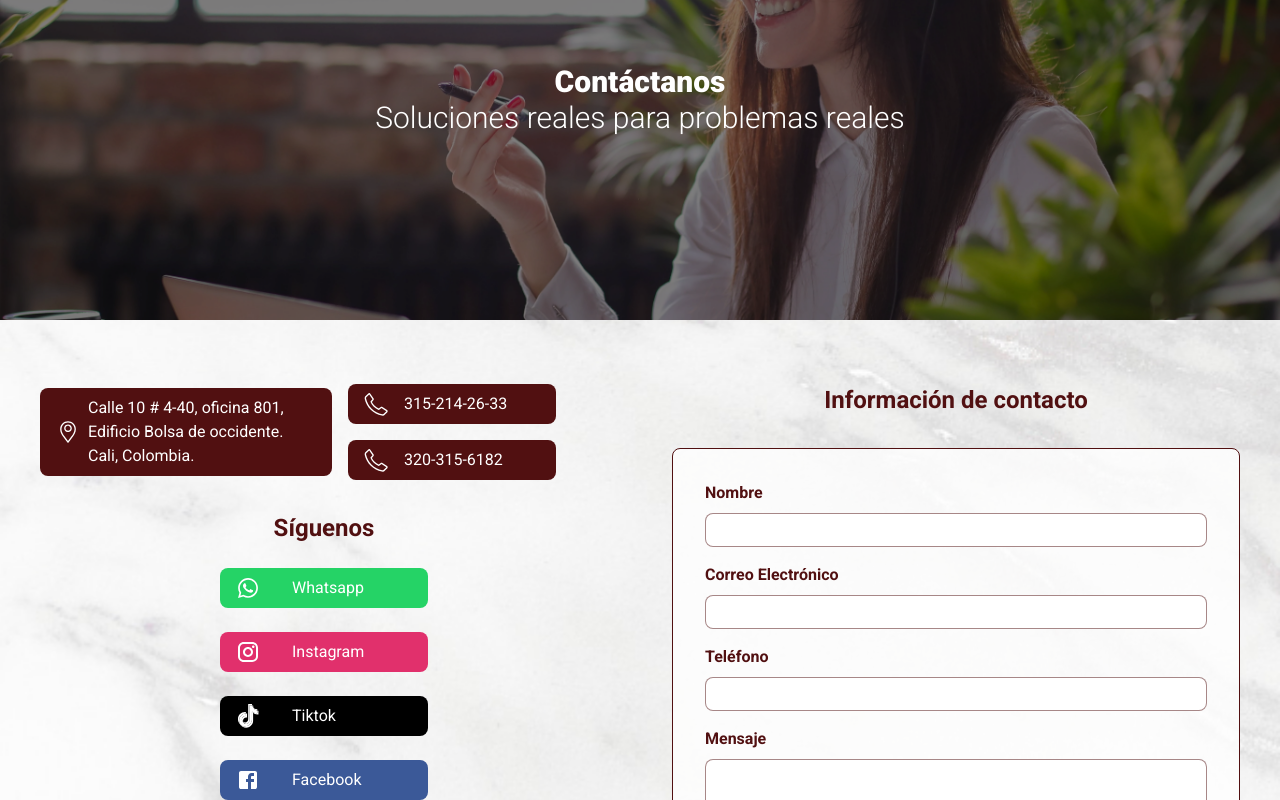
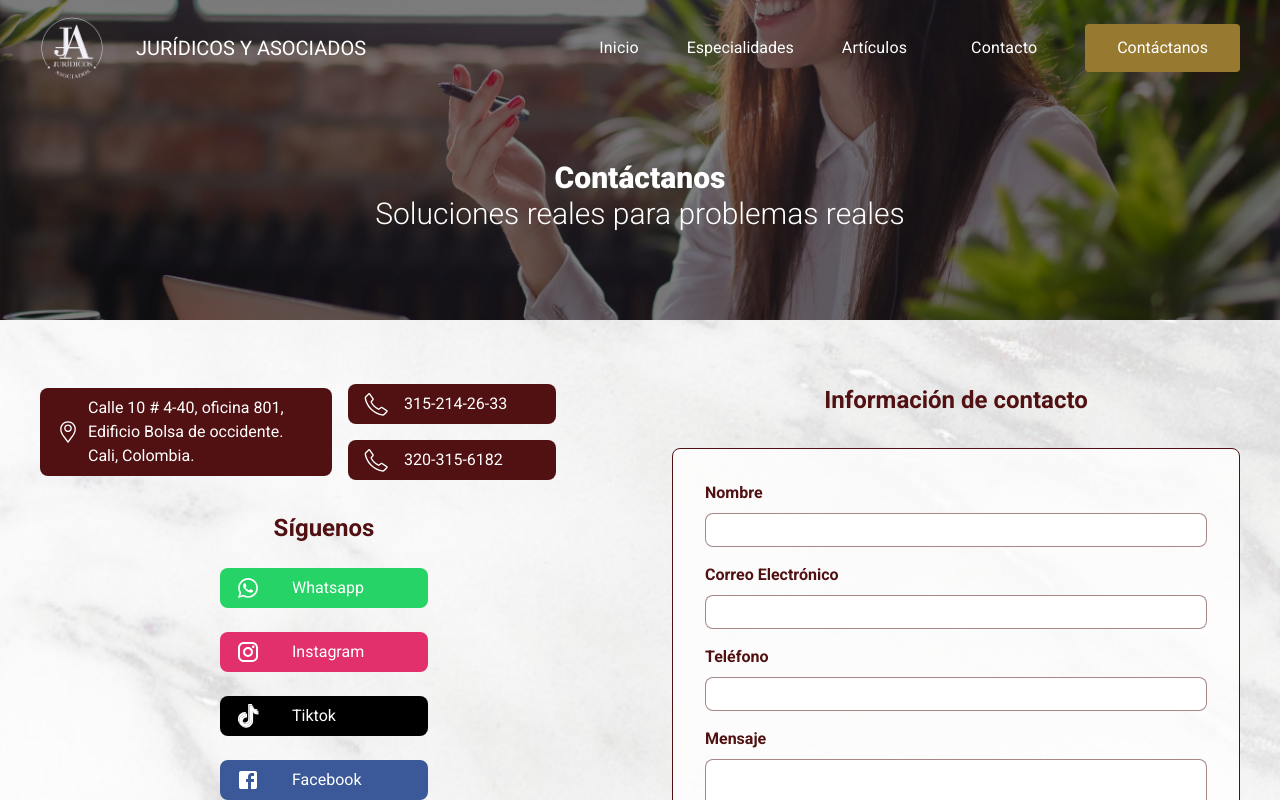
Before and after one commit to jojanes011/pruebajuridicos, a Next.js app: page /contacto in a window 1280 px wide. Shown: the top 800 px of the page. Built offline with nearby package versions, Linux system fonts and the light colour scheme.

Commit message:
Refactor Header component for improved mobile responsiveness and styling

```diff
--- a/src/components/global/header/Header.tsx
+++ b/src/components/global/header/Header.tsx
@@ -28,66 +28,122 @@ export default function Header({ showBorder = true, hasBackground = false }) {
 
   const toggleMobileMenu = () => {
     setMobileMenuOpen(!mobileMenuOpen);
-    if (mobileMenuOpen) setOpenCollapse(false); // Cerrar collapse al cerrar el menú móvil
+    // Asegura que el colapso se cierre al cerrar el menú móvil
+    if (mobileMenuOpen) {
+      setOpenCollapse(false);
+    }
   };
 
   useEffect(() => {
     const handleScroll = () => {
-      setIsScrolled(window.scrollY > 50); // Cambia el estado al hacer scroll
+      // Cambia el estado cuando el scroll pasa 100px, por ejemplo
+      setIsScrolled(window.scrollY > 100);
     };
+
+    // Agrega el evento de escucha de scroll
     window.addEventListener("scroll", handleScroll);
-    return () => window.removeEventListener("scroll", handleScroll);
+
+    // Limpia el evento al desmontar el componente
+    return () => {
+      window.removeEventListener("scroll", handleScroll);
+    };
   }, []);
 
   return (
     <AppBar
-      position="fixed"
+      position="sticky"
+      color="transparent"
       elevation={0}
       sx={{
         backgroundColor:
           isScrolled || hasBackground ? "#511011" : "transparent",
-        transition: "background-color 0.3s ease, box-shadow 0.3s ease",
-        boxShadow:
-          isScrolled && showBorder ? "0 2px 4px rgba(0, 0, 0, 0.1)" : "",
-        zIndex: 20, // Asegura que el header esté sobre el video
+        transition: "background-color 0.3s",
+        boxShadow: showBorder ? "0 0 0 0.5px white" : "",
       }}
+      className="text-white"
     >
-      <Toolbar className="w-full sm:w-[1200px] mx-auto flex justify-between items-center py-4">
-        {/* Logo */}
-        <Link href="/" aria-label="Inicio">
-          <div className="flex items-center space-x-4">
+      <Toolbar className="w-full sm:w-[1200px] mx-auto" disableGutters>
+        <div className="sm:flex flex-1 py-4 hidden">
+          <Link
+            href="/"
+            aria-label="Inicio"
+            className="relative flex flex-row items-center space-x-8"
+          >
             <Image
               src="/images/logo-white.png"
               alt="Logotipo de Jurídicos y Asociados"
-              width={48}
-              height={48}
+              width={64}
+              height={64}
             />
-            <h1 className="text-white text-xl hidden sm:block">
-              JURÍDICOS Y ASOCIADOS
-            </h1>
+            <h1 className=" text-xl">JURÍDICOS Y ASOCIADOS</h1>
+          </Link>
         </div>
+
+        {/* Menú móvil */}
+        <nav className="flex sm:hidden flex-row items-center justify-between w-full py-2 pl-4 pr-2">
+          <Link
+            href="/"
+            aria-label="Inicio"
+            className="relative flex flex-row items-center space-x-8 h-12 w-12 sm:w-16 sm:h-16"
+          >
+            <Image
+              src="/images/logo-white.png"
+              alt="Logotipo de Jurídicos y Asociados"
+              layout="fill"
+              style={{
+                objectFit: "contain",
+              }}
+            />
           </Link>
+          <IconButton
+            edge="start"
+            color="inherit"
+            aria-label="open drawer"
+            onClick={toggleMobileMenu}
+          >
+            <Image
+              src="/icons/menu.svg"
+              alt="Icono Menú"
+              width={32}
+              height={32}
+            />
+          </IconButton>
+        </nav>
 
         {/* Menú principal en escritorio */}
-        <nav className="hidden sm:flex space-x-8 items-center">
+        <div className="hidden sm:flex flex-row items-center flex-1 space-x-8 py-4 justify-end">
           <Link href="/">
-            <MenuItem className="text-white">Inicio</MenuItem>
+            <MenuItem>Inicio</MenuItem>
           </Link>
           <button
-            aria-controls="especialidades-menu"
+            aria-controls="asesoria-menu"
             aria-haspopup="true"
+            className="w-full whitespace-nowrap overflow-hidden text-ellipsis"
             onClick={handleClick}
-            className="text-white"
           >
             Especialidades
           </button>
           <Menu
-            id="especialidades-menu"
+            id="asesoria-menu"
             anchorEl={anchorEl}
+            keepMounted
             open={open}
             onClose={handleClose}
-            anchorOrigin={{ vertical: "bottom", horizontal: "left" }}
-            transformOrigin={{ vertical: "top", horizontal: "left" }}
+            anchorOrigin={{
+              vertical: "bottom",
+              horizontal: "left",
+            }}
+            transformOrigin={{
+              vertical: "top",
+              horizontal: "left",
+            }}
+            slotProps={{
+              paper: {
+                style: {
+                  width: "180px",
+                },
+              },
+            }}
           >
             <Link href="/servicios/derecho-civil">
               <MenuItem>Derecho Civil</MenuItem>
@@ -98,33 +154,27 @@ export default function Header({ showBorder = true, hasBackground = false }) {
             <Link href="/servicios/derecho-penal">
               <MenuItem>Derecho Penal</MenuItem>
             </Link>
+            <Link href="/servicios/derecho-laboral">
+              <MenuItem>Derecho Laboral</MenuItem>
+            </Link>
           </Menu>
           <Link href="/blog">
-            <MenuItem className="text-white">Artículos</MenuItem>
+            <MenuItem>Artículos</MenuItem>
           </Link>
           <Link href="/contacto">
-            <MenuItem className="text-white">Contacto</MenuItem>
+            <MenuItem>Contacto</MenuItem>
           </Link>
+          <div className="flex flex-row justify-center">
             <a
               href={whatsappLink}
               target="_blank"
               rel="noopener noreferrer"
-            className="bg-secondary text-white rounded py-2 px-6"
+              className="bg-secondary text-white rounded py-3 px-8"
             >
               Contáctanos
             </a>
-        </nav>
-
-        {/* Menú móvil */}
-        <IconButton
-          edge="start"
-          color="inherit"
-          aria-label="open drawer"
-          onClick={toggleMobileMenu}
-          className="sm:hidden"
-        >
-          <Image src="/icons/menu.svg" alt="Menú" width={32} height={32} />
-        </IconButton>
+          </div>
+        </div>
       </Toolbar>
 
       {/* Drawer del menú móvil */}
@@ -132,36 +182,54 @@ export default function Header({ showBorder = true, hasBackground = false }) {
         anchor="left"
         open={mobileMenuOpen}
         onClose={toggleMobileMenu}
-        transitionDuration={300}
+        transitionDuration={300} // Ajusta la duración de la animación
       >
-        {/* Contenido del Drawer */}
-        <div className="w-screen bg-primary h-screen text-white">
-          <div className="flex justify-between p-4">
-            <Link href="/">
+        <div className="w-screen bg-primary h-screen" role="presentation">
+          <div className="flex flex-row justify-between p-4">
+            <Link
+              href="/"
+              aria-label="Inicio"
+              className="flex flex-row items-center space-x-8"
+            >
               <Image
                 src="/images/logo-white.png"
-                alt="Logo"
+                alt="Logotipo de Jurídicos y Asociados"
                 width={64}
                 height={64}
               />
             </Link>
-            <IconButton onClick={toggleMobileMenu}>
+            <IconButton
+              edge="start"
+              color="inherit"
+              aria-label="close drawer"
+              onClick={toggleMobileMenu}
+            >
               <Image
                 src="/icons/close.svg"
-                alt="Cerrar"
+                alt="Icono Menú"
                 width={32}
                 height={32}
               />
             </IconButton>
           </div>
-          <nav>
-            <MenuItem onClick={toggleMobileMenu}>
-              <Link href="/">Inicio</Link>
+
+          {/* Enlaces del Drawer */}
+          <MenuItem disableGutters onClick={toggleMobileMenu}>
+            <Link href="/" className="font-bold text-white pl-4">
+              Inicio
+            </Link>
           </MenuItem>
-            <MenuItem onClick={() => setOpenCollapse(!openCollapse)}>
-              Especialidades
+          <button
+            aria-controls="especialidades-menu"
+            aria-haspopup="true"
+            className="w-full text-left text-white"
+            onClick={() => setOpenCollapse(!openCollapse)}
+          >
+            <MenuItem disableGutters>
+              <div className="font-bold text-white pl-4">Especialidades</div>
             </MenuItem>
-            <Collapse in={openCollapse}>
+          </button>
+          <Collapse in={openCollapse} className="text-white pl-6">
             <MenuItem>
               <Link href="/servicios/derecho-civil">Derecho Civil</Link>
             </MenuItem>
@@ -173,14 +241,30 @@ export default function Header({ showBorder = true, hasBackground = false }) {
             <MenuItem>
               <Link href="/servicios/derecho-penal">Derecho Penal</Link>
             </MenuItem>
+            <MenuItem>
+              <Link href="/servicios/derecho-laboral">Derecho Laboral</Link>
+            </MenuItem>
           </Collapse>
-            <MenuItem onClick={toggleMobileMenu}>
-              <Link href="/blog">Artículos</Link>
+          <MenuItem disableGutters onClick={toggleMobileMenu}>
+            <Link href="/blog" className="font-bold text-white pl-4">
+              Artículos
+            </Link>
           </MenuItem>
-            <MenuItem onClick={toggleMobileMenu}>
-              <Link href="/contacto">Contacto</Link>
+          <MenuItem disableGutters onClick={toggleMobileMenu}>
+            <Link href="/contacto" className="font-bold text-white pl-4">
+              Contacto
+            </Link>
           </MenuItem>
-          </nav>
+          <div className="w-full mt-4 pt-8 border-t border-t-secondary flex flex-row justify-center">
+            <a
+              href={whatsappLink}
+              target="_blank"
+              rel="noopener noreferrer"
+              className="bg-secondary text-white rounded py-3 px-8"
+            >
+              Contáctanos
+            </a>
+          </div>
         </div>
       </Drawer>
     </AppBar>
```
Lines whose indentation alone changed are shown as unchanged.
